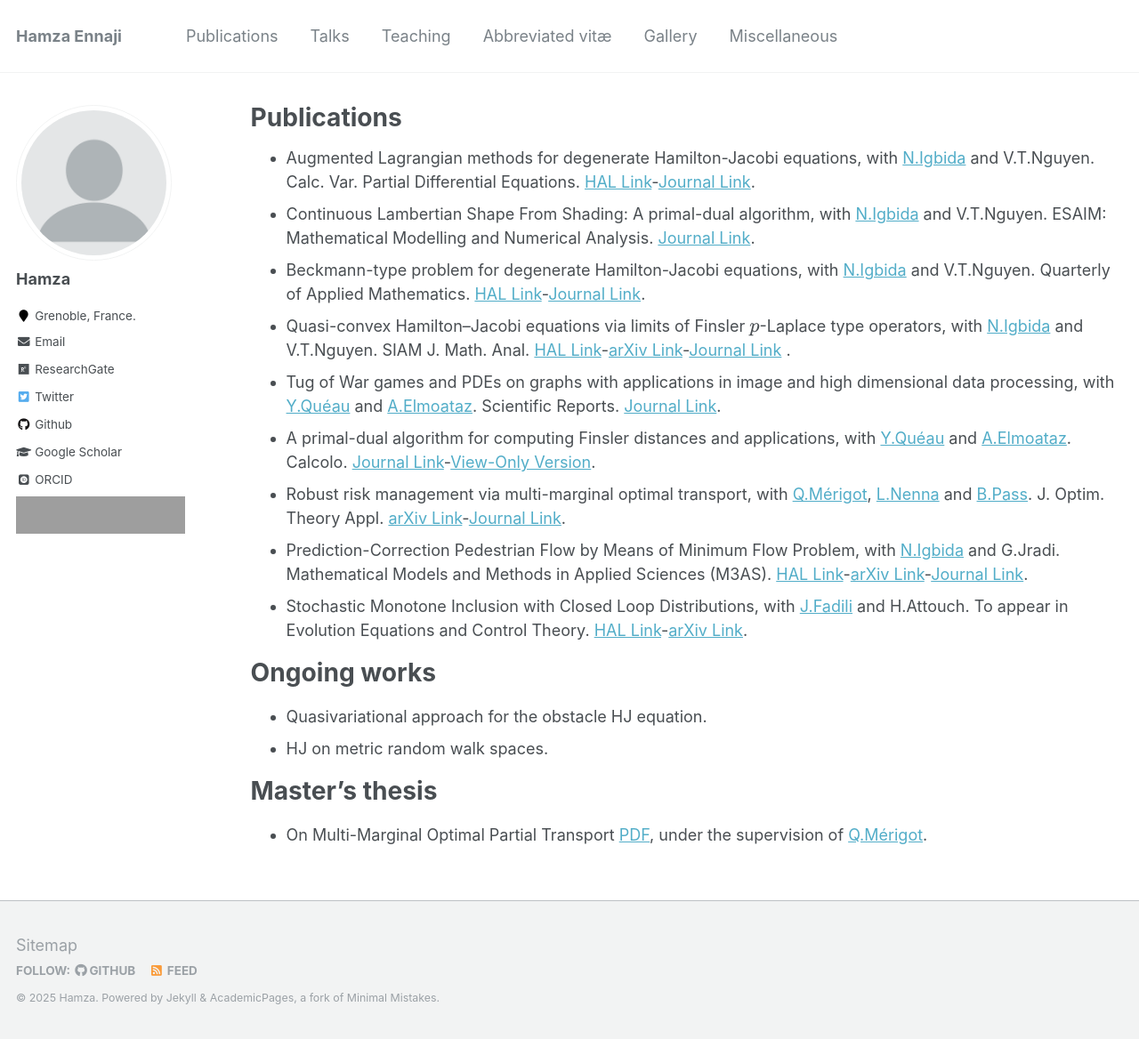
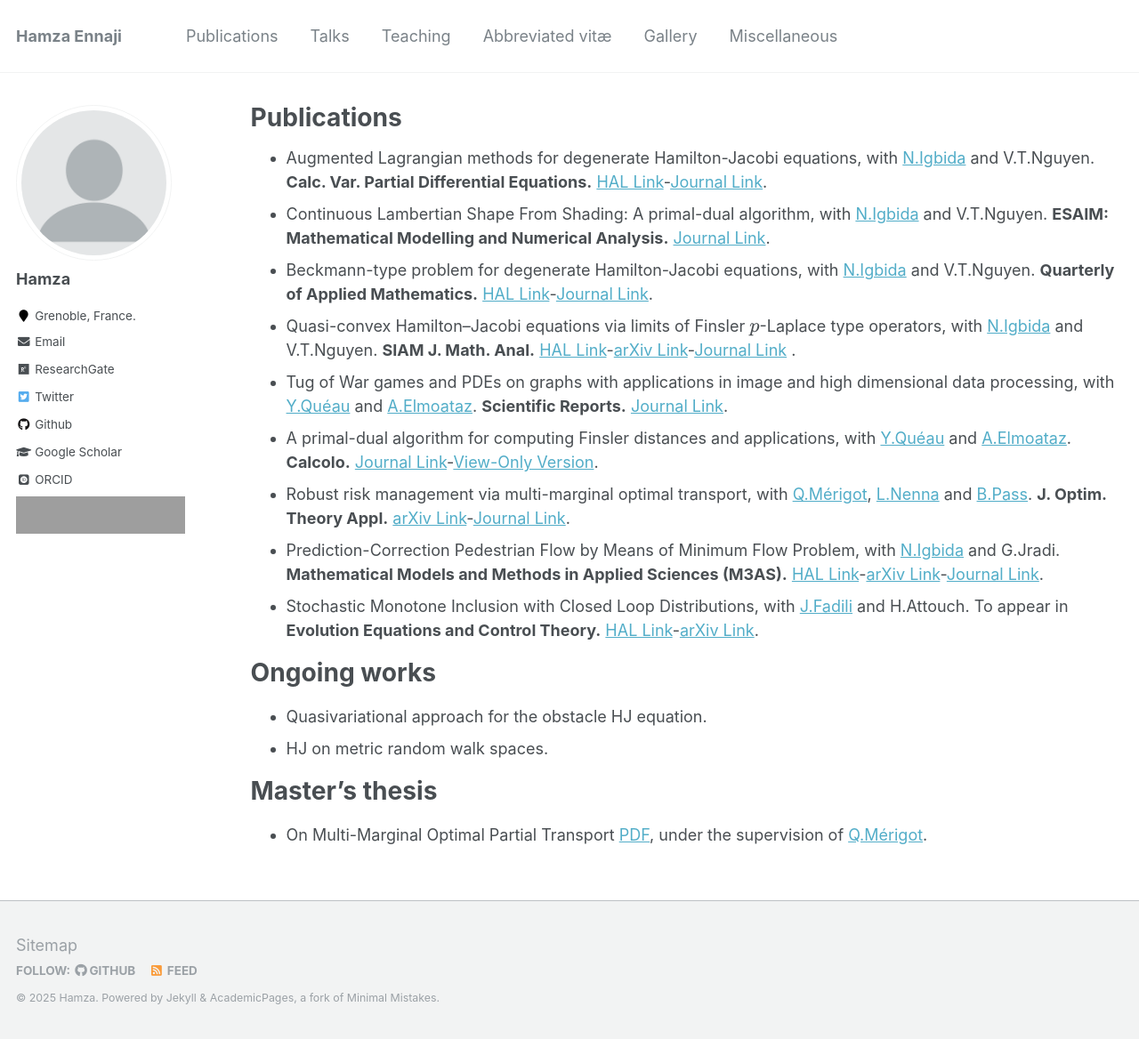
Before and after one commit to enhamza/enhamza.github.io, a Jekyll site: the page built from _pages/publications.md, in a window 1280 px wide and 1168 px high. Shown: the whole window at 89% size. Built offline with Jekyll 4.4.1, drawn with Linux system fonts in a browser that asks for light colours; some web fonts are replaced; formulas are drawn with MathJax 3; grey boxes are pictures that could not be loaded.

```diff
--- a/_pages/publications.md
+++ b/_pages/publications.md
@@ -5,15 +5,15 @@ permalink: /publications/
 author_profile: true
 ---
 
-* Augmented Lagrangian methods for degenerate Hamilton-Jacobi equations, with [N.Igbida](https://www.unilim.fr/pages_perso/noureddine.igbida/) and V.T.Nguyen. Calc. Var. Partial Differential Equations. [HAL Link](https://hal.archives-ouvertes.fr/hal-03020313)-[Journal Link](https://link.springer.com/article/10.1007/s00526-021-02092-5).
-* Continuous Lambertian Shape From Shading: A primal-dual algorithm, with [N.Igbida](https://www.unilim.fr/pages_perso/noureddine.igbida/) and V.T.Nguyen. ESAIM: Mathematical Modelling and Numerical Analysis. [Journal Link](https://doi.org/10.1051/m2an/2022014).
-* Beckmann-type problem for degenerate Hamilton-Jacobi equations, with [N.Igbida](https://www.unilim.fr/pages_perso/noureddine.igbida/) and V.T.Nguyen. Quarterly of Applied Mathematics. [HAL Link](https://hal.archives-ouvertes.fr/hal-03020324)-[Journal Link](https://www.ams.org/journals/qam/0000-000-00/S0033-569X-2021-01606-7).
-* Quasi-convex Hamilton--Jacobi equations via limits of Finsler $p$-Laplace type operators, with [N.Igbida](https://www.unilim.fr/pages_perso/noureddine.igbida/) and V.T.Nguyen. SIAM J. Math. Anal. [HAL Link](https://hal.archives-ouvertes.fr/hal-03279460)-[arXiv Link](https://arxiv.org/abs/2107.02606)-[Journal Link](https://epubs.siam.org/doi/pdf/10.1137/21M143306X?casa_token=m37hUOoTZPMAAAAA:uULpuoEYWjdxraeyo4dy7MCE8gAix5NZv0sV7XDSbeGvxx3nTSTI5lRfzTnLKHaXaWHylgu2hfJm) .
-* Tug of War games and PDEs on graphs with applications in image and high dimensional data processing, with [Y.Quéau](https://sites.google.com/view/yvainqueau) and [A.Elmoataz](https://elmoatazbill.users.greyc.fr/). Scientific Reports. [Journal Link](https://www.nature.com/articles/s41598-023-32354-5).
-* A primal-dual algorithm for computing Finsler distances and applications, with [Y.Quéau](https://sites.google.com/view/yvainqueau) and [A.Elmoataz](https://elmoatazbill.users.greyc.fr/). Calcolo. [Journal Link](https://link.springer.com/article/10.1007/s10092-024-00596-y)-[View-Only Version](https://rdcu.be/dRC68).
-* Robust risk management via multi-marginal optimal transport, with [Q.Mérigot](http://quentin.mrgt.fr/), [L.Nenna](https://lucanenna.github.io/) and [B.Pass](https://sites.ualberta.ca/~pass/). J. Optim. Theory Appl. [arXiv Link](https://arxiv.org/abs/2211.07694)-[Journal Link](https://link.springer.com/article/10.1007/s10957-024-02438-x).
-* Prediction-Correction Pedestrian Flow by Means of Minimum Flow Problem, with [N.Igbida](https://www.unilim.fr/pages_perso/noureddine.igbida/) and G.Jradi. Mathematical Models and Methods in Applied Sciences (M3AS). [HAL Link](https://hal.science/hal-03999852)-[arXiv Link](https://arxiv.org/abs/2302.11315)-[Journal Link](https://doi.org/10.1142/S0218202524500052).
-* Stochastic Monotone Inclusion with Closed Loop Distributions, with [J.Fadili](https://fadili.users.greyc.fr) and H.Attouch. To appear in Evolution Equations and Control Theory. [HAL Link](https://hal.science/hal-04652333)-[arXiv Link](https://arxiv.org/abs/2407.13868).
+* Augmented Lagrangian methods for degenerate Hamilton-Jacobi equations, with [N.Igbida](https://www.unilim.fr/pages_perso/noureddine.igbida/) and V.T.Nguyen. **Calc. Var. Partial Differential Equations.** [HAL Link](https://hal.archives-ouvertes.fr/hal-03020313)-[Journal Link](https://link.springer.com/article/10.1007/s00526-021-02092-5).
+* Continuous Lambertian Shape From Shading: A primal-dual algorithm, with [N.Igbida](https://www.unilim.fr/pages_perso/noureddine.igbida/) and V.T.Nguyen. **ESAIM: Mathematical Modelling and Numerical Analysis.** [Journal Link](https://doi.org/10.1051/m2an/2022014).
+* Beckmann-type problem for degenerate Hamilton-Jacobi equations, with [N.Igbida](https://www.unilim.fr/pages_perso/noureddine.igbida/) and V.T.Nguyen. **Quarterly of Applied Mathematics.** [HAL Link](https://hal.archives-ouvertes.fr/hal-03020324)-[Journal Link](https://www.ams.org/journals/qam/0000-000-00/S0033-569X-2021-01606-7).
+* Quasi-convex Hamilton--Jacobi equations via limits of Finsler $p$-Laplace type operators, with [N.Igbida](https://www.unilim.fr/pages_perso/noureddine.igbida/) and V.T.Nguyen. **SIAM J. Math. Anal.** [HAL Link](https://hal.archives-ouvertes.fr/hal-03279460)-[arXiv Link](https://arxiv.org/abs/2107.02606)-[Journal Link](https://epubs.siam.org/doi/pdf/10.1137/21M143306X?casa_token=m37hUOoTZPMAAAAA:uULpuoEYWjdxraeyo4dy7MCE8gAix5NZv0sV7XDSbeGvxx3nTSTI5lRfzTnLKHaXaWHylgu2hfJm) .
+* Tug of War games and PDEs on graphs with applications in image and high dimensional data processing, with [Y.Quéau](https://sites.google.com/view/yvainqueau) and [A.Elmoataz](https://elmoatazbill.users.greyc.fr/). **Scientific Reports.** [Journal Link](https://www.nature.com/articles/s41598-023-32354-5).
+* A primal-dual algorithm for computing Finsler distances and applications, with [Y.Quéau](https://sites.google.com/view/yvainqueau) and [A.Elmoataz](https://elmoatazbill.users.greyc.fr/). **Calcolo.** [Journal Link](https://link.springer.com/article/10.1007/s10092-024-00596-y)-[View-Only Version](https://rdcu.be/dRC68).
+* Robust risk management via multi-marginal optimal transport, with [Q.Mérigot](http://quentin.mrgt.fr/), [L.Nenna](https://lucanenna.github.io/) and [B.Pass](https://sites.ualberta.ca/~pass/). **J. Optim. Theory Appl.** [arXiv Link](https://arxiv.org/abs/2211.07694)-[Journal Link](https://link.springer.com/article/10.1007/s10957-024-02438-x).
+* Prediction-Correction Pedestrian Flow by Means of Minimum Flow Problem, with [N.Igbida](https://www.unilim.fr/pages_perso/noureddine.igbida/) and G.Jradi. **Mathematical Models and Methods in Applied Sciences (M3AS).** [HAL Link](https://hal.science/hal-03999852)-[arXiv Link](https://arxiv.org/abs/2302.11315)-[Journal Link](https://doi.org/10.1142/S0218202524500052).
+* Stochastic Monotone Inclusion with Closed Loop Distributions, with [J.Fadili](https://fadili.users.greyc.fr) and H.Attouch. To appear in **Evolution Equations and Control Theory.** [HAL Link](https://hal.science/hal-04652333)-[arXiv Link](https://arxiv.org/abs/2407.13868).
 
 
 Ongoing works
```
